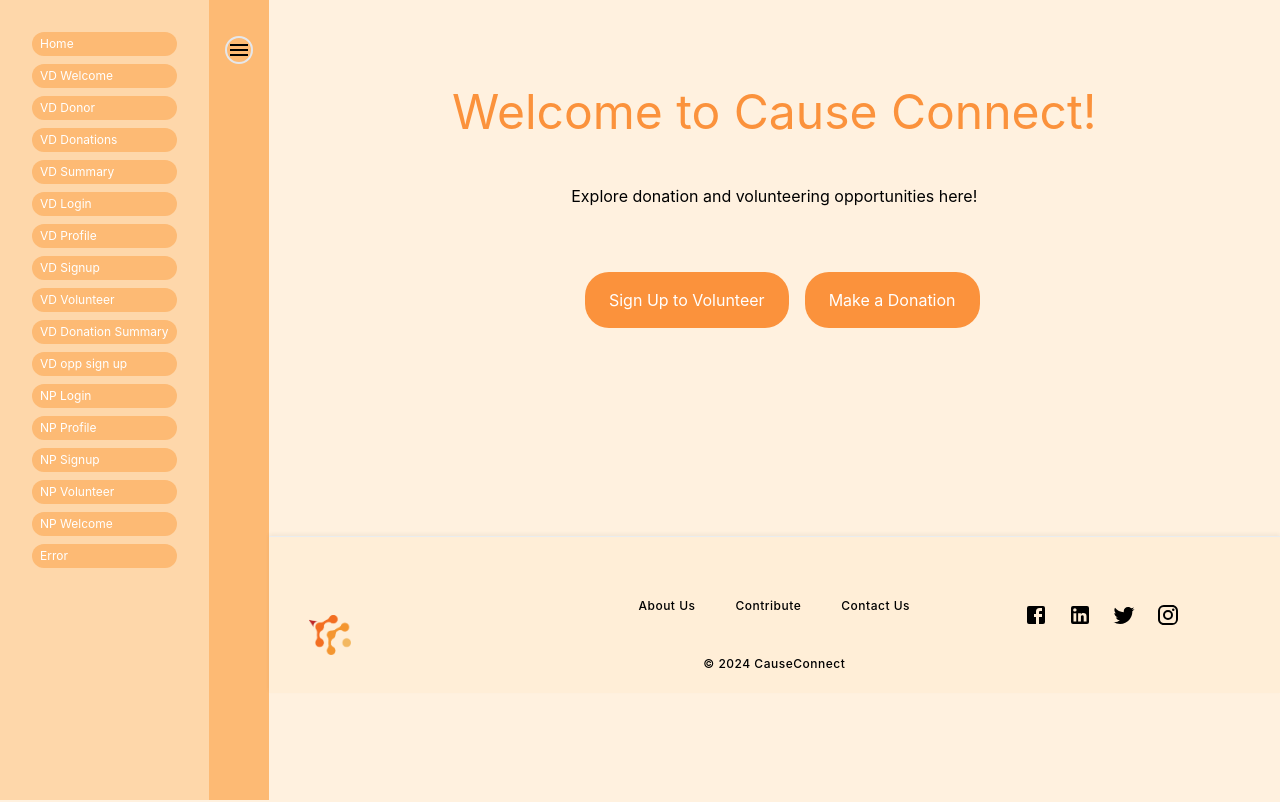
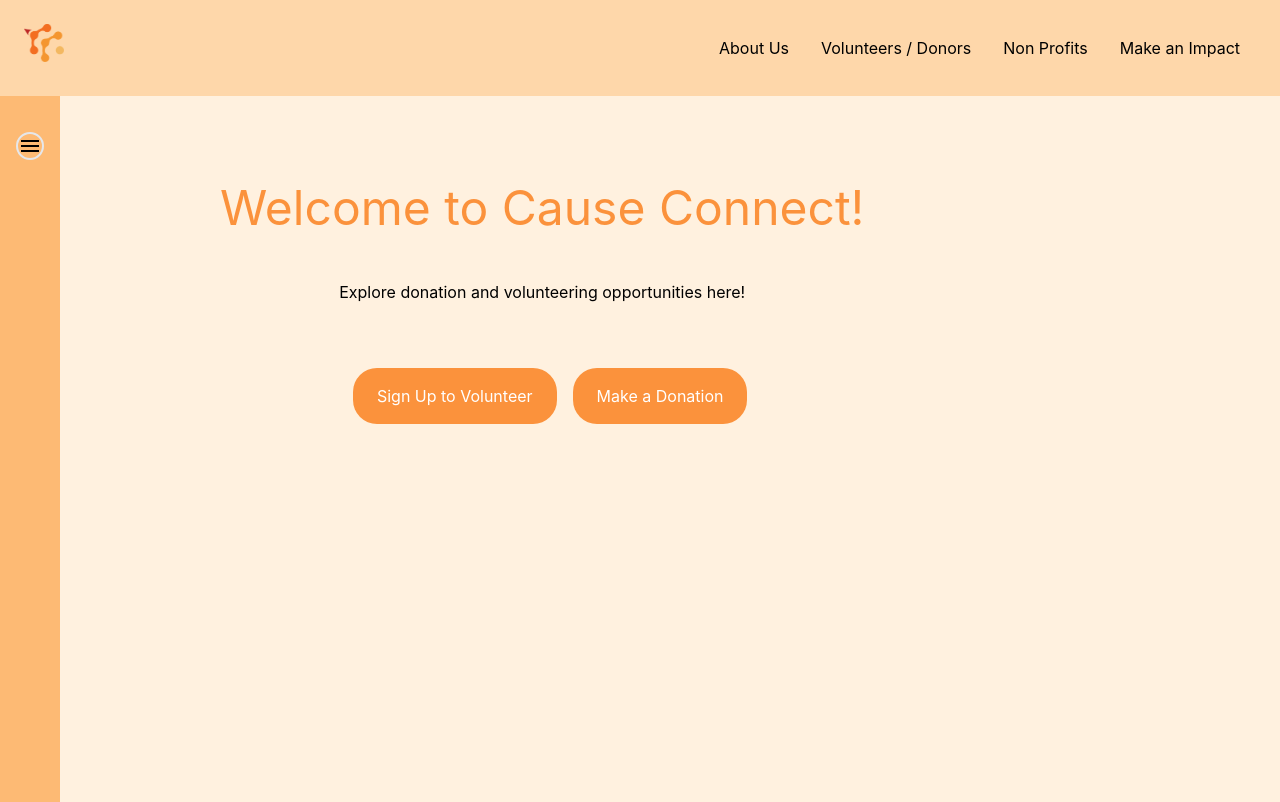
Before and after one commit to vvyn/CauseConnect, a React (Create React App) app in the folder cause-connect/client/: page /vd/welcome in a window 1280 px wide. Shown: the top 802 px of the page. Built offline with nearby package versions, Linux system fonts and the light colour scheme.

Commit message:
nav bar and page positioning

```diff
--- a/cause-connect/client/src/App.css
+++ b/cause-connect/client/src/App.css
@@ -2,10 +2,10 @@
   width: 100vw;
   height: 100vh;
   background-color: rgb(255, 241, 223);
-  display: flex;
   min-height: 100vh;
 }
 
 .content {
+  display: flex;
   flex-grow: 1;
 }
--- a/cause-connect/client/src/App.js
+++ b/cause-connect/client/src/App.js
@@ -9,11 +9,11 @@ export default function App() {
   return (
     <div className="App">
       <NavBar />
-      <Sidebar />
       <div className="content">
+        <Sidebar />
         <Outlet />
-        <Footer />
       </div>
+      <Footer />
     </div>
   );
 }
--- a/cause-connect/client/src/components/NavBar.js
+++ b/cause-connect/client/src/components/NavBar.js
@@ -2,8 +2,40 @@ import React from "react";
 
 function NavBar() {
   return (
-    <div className="bg-orange-200 flex-col align-center">
+    <div className="bg-orange-200 flex justify-between align-center">
       <div className="p-6">
+        <div className="w-10 mr-10">
+          <img className="" alt="logo" src="../CauseConnect-logo.png"/>
+        </div>
+      </div>
+      <div className="flex flex-row flex-wrap p-6">
+        <a href="/np/signup">
+          <div className="my-2 mx-2 py-1 text-black px-2">About Us</div>
+        </a>
+        <a href="/np/volunteer">
+          <div className="my-2 mx-2 py-1 text-black px-2">Volunteers / Donors</div>
+        </a>
+        <a href="/np/welcome">
+          <div className="my-2 mx-2 py-1 text-black px-2">Non Profits</div>
+        </a>
+        <a href="/*">
+          <div className="my-2 mx-2 py-1 text-black px-2">Make an Impact</div>
+        </a>
+      </div>
+    </div>
+  );
+}
+
+export default NavBar;
+
+
+/**
+import React from "react";
+
+function NavBar() {
+  return (
+    <div className="bg-orange-200 flex align-center">
+      <div className="flex flex-row flex-wrap p-6">
         <a href="/">
           <div className="my-2 mx-2 bg-orange-300 rounded-xl text-xs py-1 text-white px-2">Home</div>
         </a>
@@ -61,3 +93,6 @@ function NavBar() {
 }
 
 export default NavBar;
+
+
+*/
--- a/cause-connect/client/src/components/Sidebar.js
+++ b/cause-connect/client/src/components/Sidebar.js
@@ -24,6 +24,7 @@ const Sidebar = () => {
             <a href="/"><div>Home</div></a>
             <a href="/vd/welcome"><div>Welcome</div></a>
             <a href="/vd/donor"><div>Donate</div></a>
+            <a href="/vd/donationSummary"><div>Summary</div></a>
             <a href="/vd/volunteer"><div>Volunteer</div></a>
             <a href="/vd/profile"><div>Profile</div></a>
             <a href="/vd/login"><div>Sign Out</div></a>
--- a/cause-connect/client/src/pages/Error.js
+++ b/cause-connect/client/src/pages/Error.js
@@ -2,7 +2,7 @@ import React from "react";
 
 export default function Error() {
   return (
-    <div>
+    <div className="pl-40">
       <div className="pt-60 pb-10 flex items-center justify-center text-6xl text-orange-400">404 Error</div>
       <div className="pb-60 flex items-center justify-center text-xl text-orange-400">Please try again. Page not found.</div>
     </div>
--- a/cause-connect/client/src/pages/NonProfit/Welcome.js
+++ b/cause-connect/client/src/pages/NonProfit/Welcome.js
@@ -2,7 +2,7 @@ import React from "react";
 
 export default function Welcome() {
   return (
-    <div>
+    <div className="ml-40">
       <div className="pt-20 py-4 flex items-center justify-center">
         <div className="py-2 text-5xl text-orange-400">Welcome to Cause Connect!</div>
       </div>
--- a/cause-connect/client/src/pages/Volunteer-Donor/Welcome.js
+++ b/cause-connect/client/src/pages/Volunteer-Donor/Welcome.js
@@ -2,7 +2,7 @@ import React from "react";
 
 export default function Welcome() {
   return (
-    <div>
+    <div className="ml-40">
       <div className="pt-20 py-4 flex items-center justify-center">
         <div className="py-2 text-5xl text-orange-400">Welcome to Cause Connect!</div>
       </div>
```
